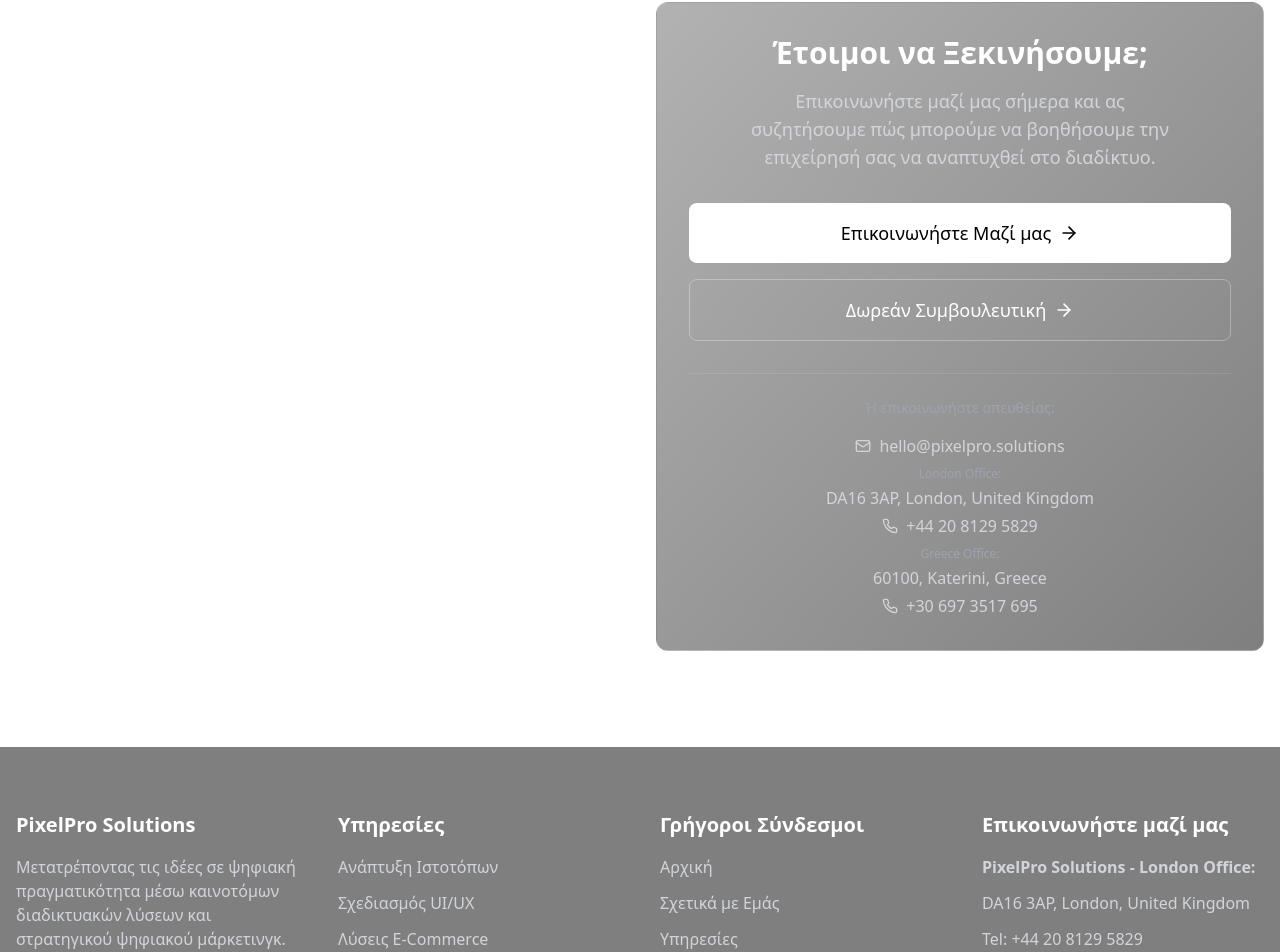
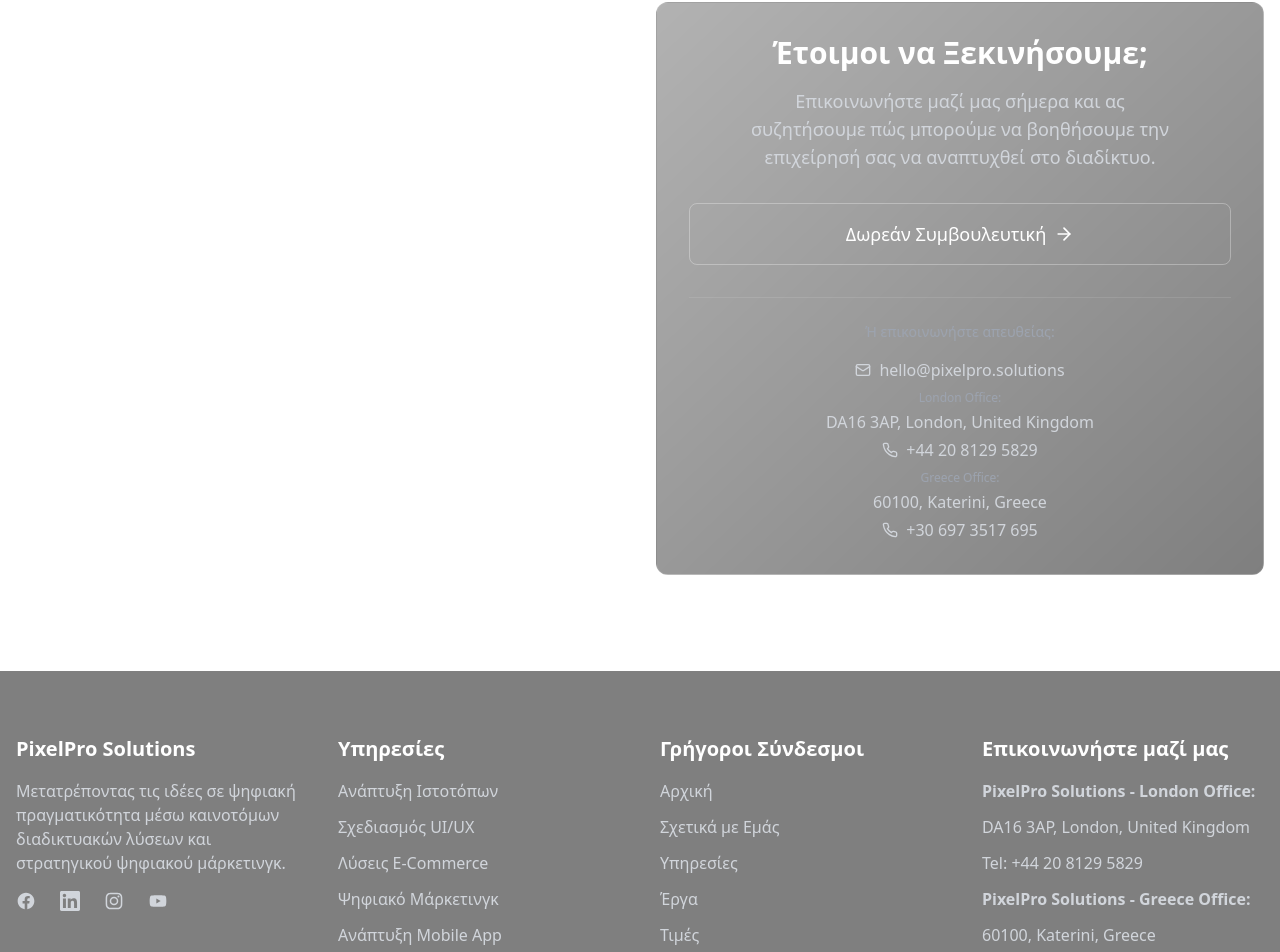
Before and after one commit to Pixelprosolutions/pprogr, a React (Vite) app: page / in a window 1280 px wide. Shown: the part 7794-8746 px from the top of the page. Built offline with nearby package versions, Linux system fonts and the light colour scheme; no server answers.

Commit message:
Remove white contact button from contact section

```diff
--- a/src/components/Contact.tsx
+++ b/src/components/Contact.tsx
@@ -55,14 +55,6 @@ const Contact: React.FC = () => {
               <div className="space-y-4">
                 <button
                   onClick={() => (window as any).navigateToConsultation?.()}
-                  className="w-full bg-white text-black font-medium py-4 px-6 md:px-8 rounded-lg hover:bg-gray-200 transition-colors flex items-center justify-center text-base md:text-lg"
-                >
-                  Επικοινωνήστε Μαζί μας
-                  <ArrowRight className="ml-2 h-5 w-5" />
-                </button>
-
-                <button
-                  onClick={() => (window as any).navigateToConsultation?.()}
                   className="w-full bg-transparent border border-white/30 text-white font-medium py-4 px-6 md:px-8 rounded-lg hover:bg-white/10 transition-colors flex items-center justify-center text-base md:text-lg"
                 >
                   Δωρεάν Συμβουλευτική
```
